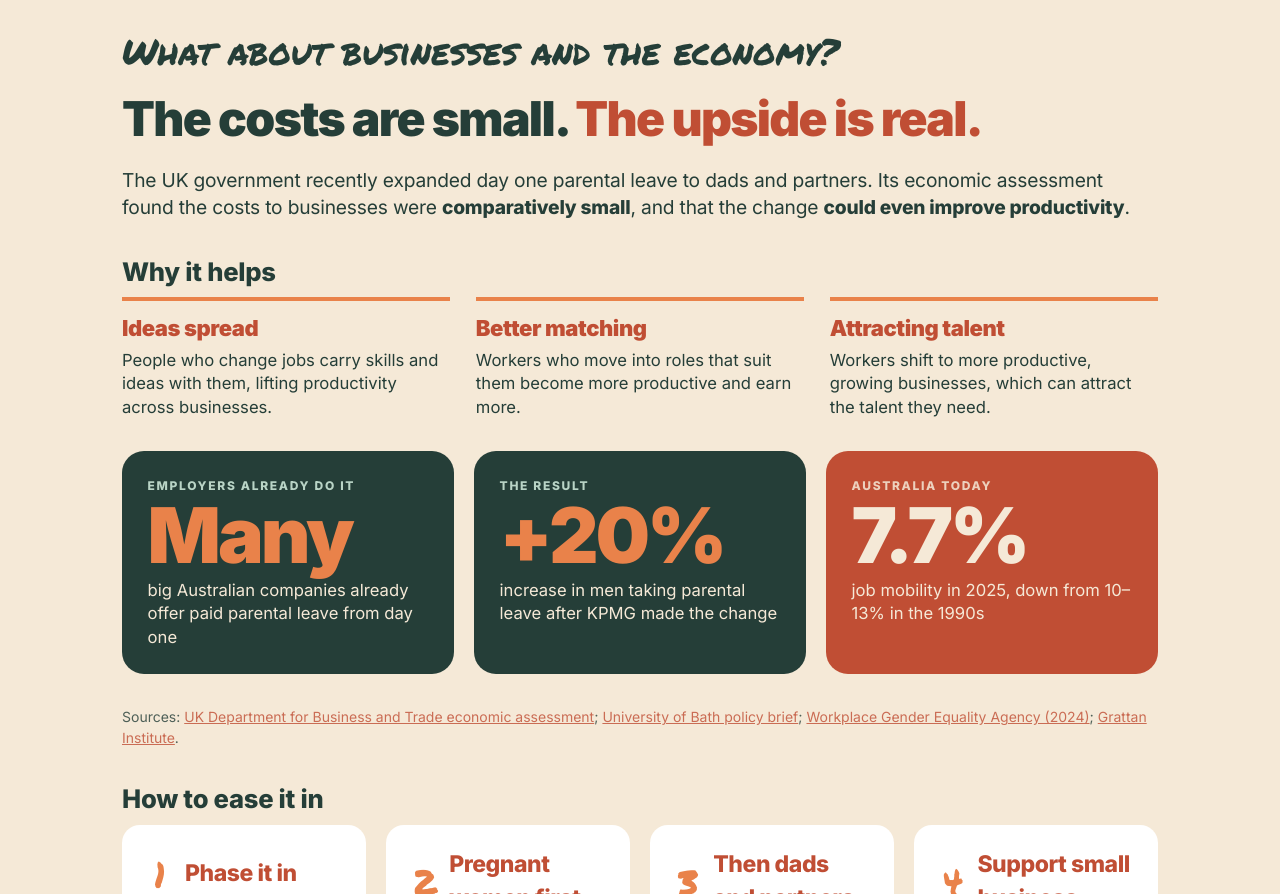
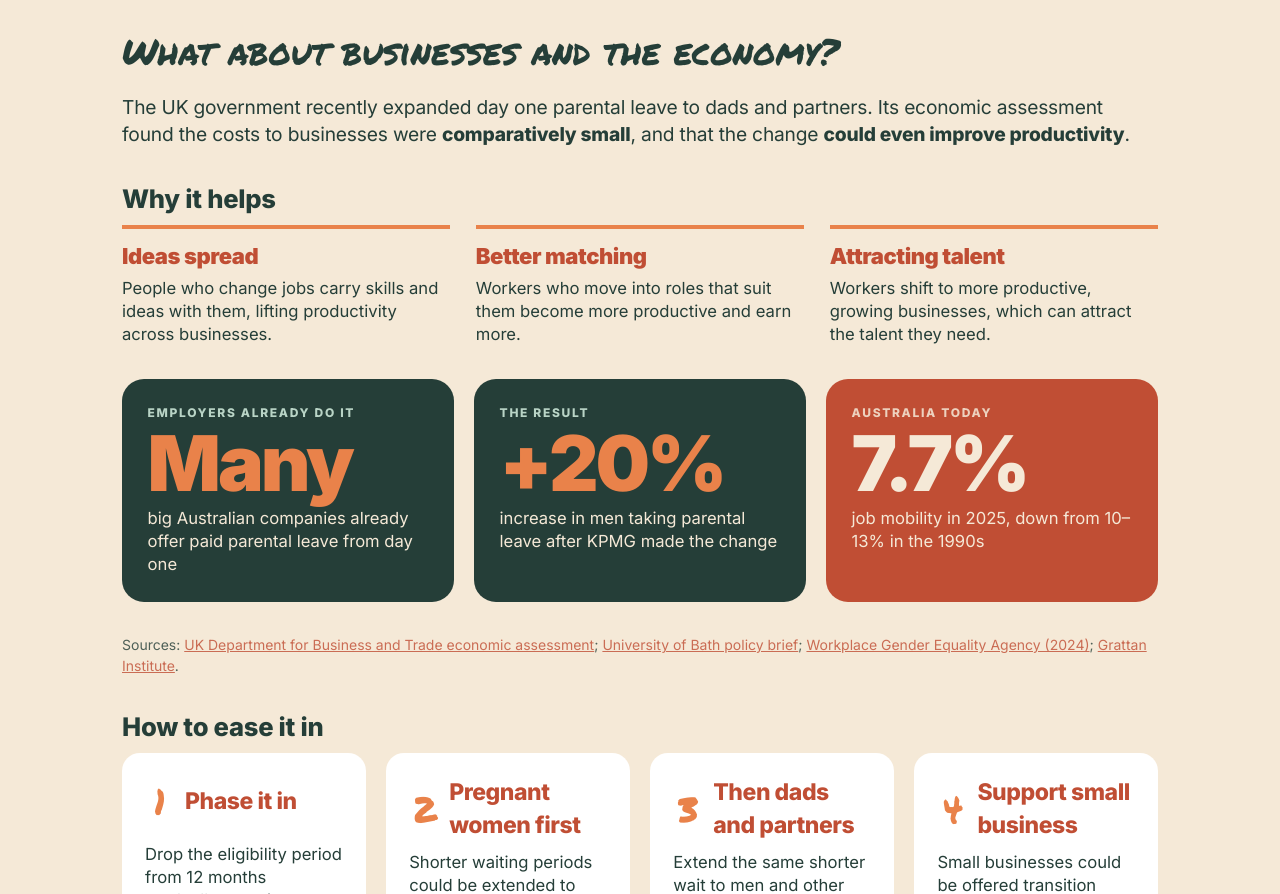
Before and after one commit to lizzywatt-au/dayone, a plain HTML site: page index.html in a window 1280 px wide. Shown: the part 6866-7760 px from the top of the page. Drawn offline with Linux system fonts and the light colour scheme.

Commit message:
Remove 'The costs are small. The upside is real.' headline
Co-Authored-By: Claude Sonnet 5.5 <noreply@anthropic.com>
Claude-Session: https://claude.ai/code/session_015WoUSEoSkTxSxbDNhXcPwr

```diff
--- a/index.html
+++ b/index.html
@@ -1056,7 +1056,6 @@ h3.imp-h:not([style]){font-family:"Inter","Helvetica Neue",Arial,sans-serif!impo
 </div>
 <div class="biz" id="economy">
 <h3 class="imp-h">What about businesses and the economy?</h3>
-<p class="bx-claim">The costs are small. <span>The upside is real.</span></p>
 <div class="biz-split">
 <div class="bs-col bs-ben">
 <p class="bz-lead">The UK government recently expanded day one parental leave to dads and partners. Its economic assessment found the costs to businesses were <strong>comparatively small</strong>, and that the change <strong>could even improve productivity</strong>.</p>
```
